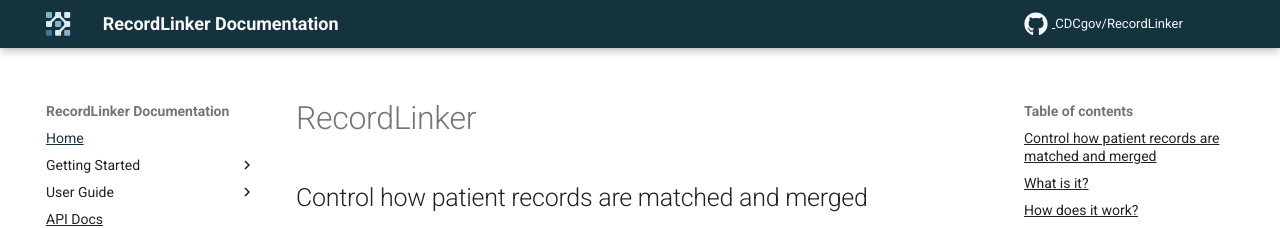
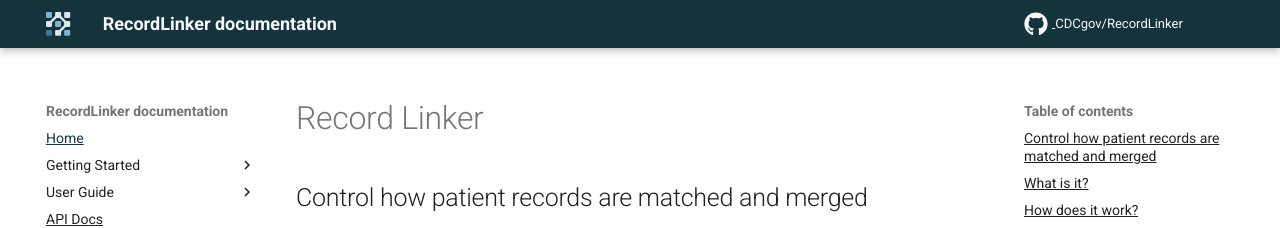
Before and after one commit to CDCgov/RecordLinker, an MkDocs documentation site: the page built from docs/site/index.md, in a window 1280 px wide and 900 px high. Shown: the top 228 px of the window. Built offline with MkDocs 1.6.1 and Material for MkDocs 9.7.7, drawn with Linux system fonts in a browser that asks for light colours; comment, search, counter and statistics services are not loaded.

Commit message:
small fixes

```diff
--- a/docs/mkdocs.yml
+++ b/docs/mkdocs.yml
@@ -1,4 +1,4 @@
-site_name: !ENV [SITE_NAME, 'RecordLinker Documentation']
+site_name: !ENV [SITE_NAME, 'RecordLinker documentation']
 theme:
   name: "material"
   logo: assets/record-linker-logo.svg
```
Also changed, not shown: docs/site/index.md, 1 other file.
